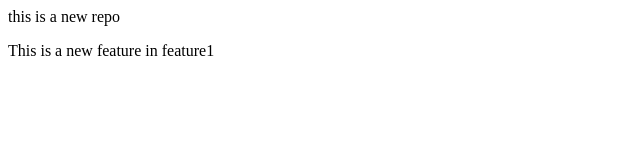
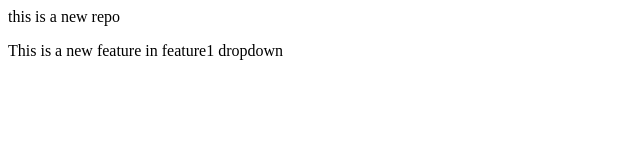
Before and after one commit to rishabh-sikarwar/local-repo, a plain HTML site: page index.html in a window 1280 px wide. Shown: the full height of the page, 0-640 px from the left. Drawn offline with Linux system fonts and the light colour scheme.

Commit message:
add dropdowm

```diff
--- a/index.html
+++ b/index.html
@@ -1,2 +1,2 @@
 <p>this  is a new repo </p>
-<p>This is a new feature in feature1</p>
+<p>This is a new feature in feature1 dropdown</p>
```
